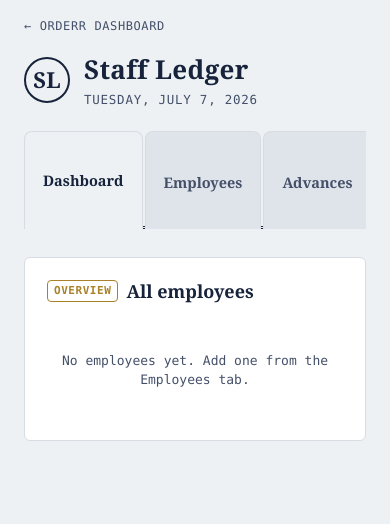
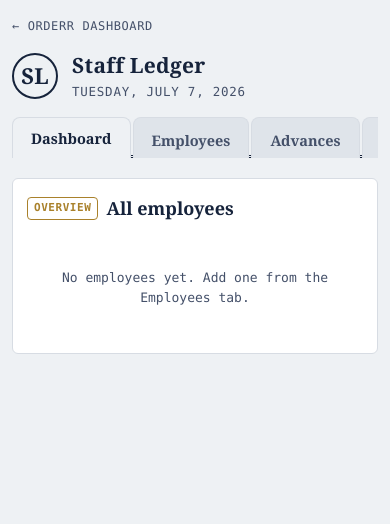
Before and after one commit to 1992tushar/OrdeRR, a FastAPI app: page /staff in a window 390 px wide. Shown: the top 524 px of the page. Run offline with FastAPI, Linux system fonts and the light colour scheme; data that the repository does not hold is empty.

Commit message:
Staff & Billing: mobile-responsive layout
- Staff: wide data tables (employees, advances, leave register, outstanding
  summary) tagged .data-tbl and scroll horizontally within their card on
  mobile; topbar stacks, tabs scroll, padding tightened. Single-column
  dashboard table and nested payslip breakdown are left untouched.
- Billing: nav logo hidden + tab row scrolls (no more overflow); rates,
  history, items and pending tables scroll within their cards; stat row
  drops to 2 columns; attention banner/actions stack.

Co-Authored-By: Claude Opus 4.8 (1M context) <noreply@anthropic.com>

```diff
--- a/orderr_core/templates/staff.html
+++ b/orderr_core/templates/staff.html
@@ -57,7 +57,19 @@ tbody tr:hover { background: var(--brass-soft); }
 .toast.show { opacity: 1; transform: translateY(0); }
 .form-actions { display: flex; gap: 10px; margin-top: 4px; }
 .label { font-size: 11px; text-transform: uppercase; color: #8a8f98; }
-@media (max-width: 640px) { .topbar { flex-direction: column; align-items: flex-start; } .tabs { width: 100%; overflow-x: auto; } }
+@media (max-width: 640px) {
+  .app { padding: 0 12px 48px; }
+  .topbar { flex-direction: column; align-items: flex-start; gap: 12px; }
+  .tabs { width: 100%; overflow-x: auto; -webkit-overflow-scrolling: touch; scrollbar-width: none; }
+  .tabs::-webkit-scrollbar { display: none; }
+  .tab { white-space: nowrap; }
+  .brand-text h1 { font-size: 21px; }
+  .card { padding: 16px 14px; }
+  main { padding-top: 20px; }
+  /* Wide multi-column tables scroll horizontally within their card instead of
+     overflowing the page. Single-column / detail tables are untouched. */
+  .data-tbl { display: block; overflow-x: auto; -webkit-overflow-scrolling: touch; white-space: nowrap; }
+}
 </style>
 </head>
 <body>
@@ -327,7 +339,7 @@ async function renderEmployees() {
     <div class="card">
       <h2><span class="eyebrow">Roster</span> Employees</h2>
       ${employeesCache.length === 0 ? `<div class="empty">No employees yet — add the first one above.</div>` : `
-      <table>
+      <table class="data-tbl">
         <thead><tr><th>Name</th><th>Phone</th><th class="num">Salary</th><th></th></tr></thead>
         <tbody>
           ${employeesCache.map(e => `
@@ -398,7 +410,7 @@ async function renderAdvances() {
     ${empSummary.length ? `
     <div class="card">
       <h2><span class="eyebrow">Summary</span> Outstanding by employee</h2>
-      <table>
+      <table class="data-tbl">
         <thead><tr><th>Employee</th><th class="num">Total advanced</th><th class="num">Recovered</th><th class="num">Outstanding</th></tr></thead>
         <tbody>
           ${empSummary.map(s => `
@@ -414,7 +426,7 @@ async function renderAdvances() {
     <div class="card">
       <h2><span class="eyebrow">Ledger</span> All advances</h2>
       ${advances.length === 0 ? `<div class="empty">No advances recorded yet.</div>` : `
-      <table>
+      <table class="data-tbl">
         <thead><tr><th>Date</th><th>Employee</th><th>Reason</th><th class="num">Amount</th><th class="num">Repaid</th><th class="num">Outstanding</th><th></th></tr></thead>
         <tbody>
           ${advances.map(a => {
@@ -511,7 +523,7 @@ async function renderLeaves() {
     <div class="card">
       <h2><span class="eyebrow">Register</span> Leave &amp; half-day entries</h2>
       ${leaves.length === 0 ? `<div class="empty">No leave or half-day entries yet.</div>` : `
-      <table>
+      <table class="data-tbl">
         <thead><tr><th>Date</th><th>Employee</th><th>Type</th><th>Reason</th><th></th></tr></thead>
         <tbody>
           ${leaves.map(l => `
```
Also changed, not shown: orderr_core/templates/billing.html (+13 -3 lines).
